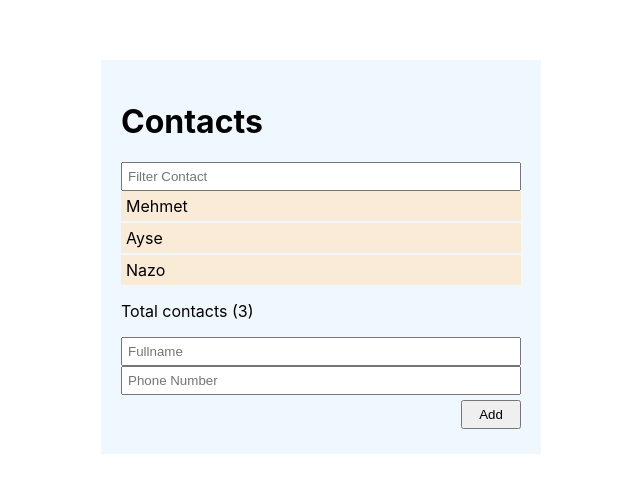
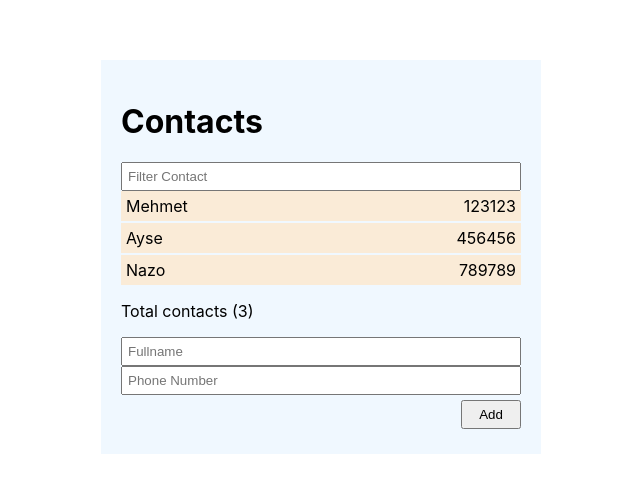
Before and after one commit to nullpointerexception11/contact-app, a React (Create React App) app: page / in a window 1280 px wide. Shown: the part 143-636 px from the top of the page, without its empty margins (319-959 px from the left). Built offline with nearby package versions, Linux system fonts and the light colour scheme.

Commit message:
list component updated

```diff
--- a/src/components/Contacts/List/index.js
+++ b/src/components/Contacts/List/index.js
@@ -19,7 +19,10 @@ function List({ contacts }) {
       />
       <ul className="list">
         {filtered.map((contact, i) => (
-          <li key={i}>{contact.fullname}</li>
+          <li key={i}>
+           <span>{contact.fullname}</span>
+           <span>{contact.phone_number}</span>
+           </li>
         ))}
       </ul>
       <p>Total contacts ({filtered.length})</p>
```
